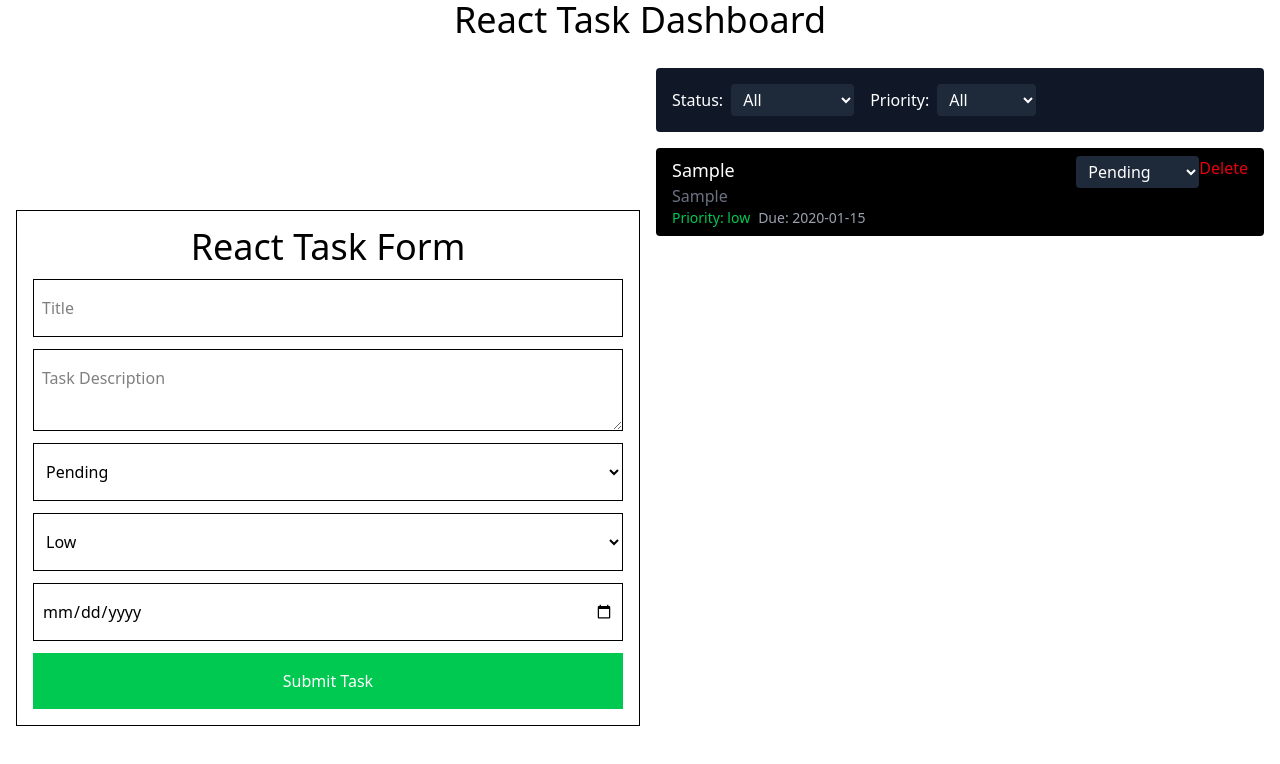
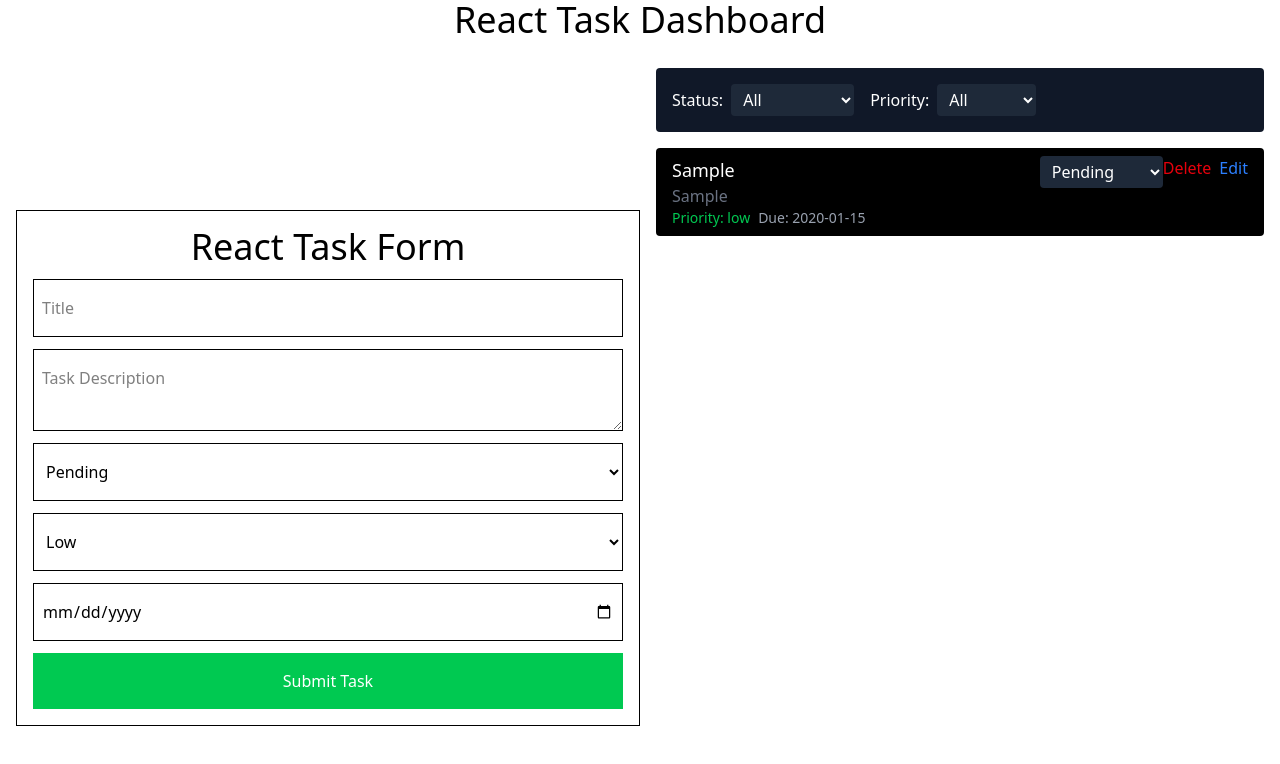
Before and after one commit to KaeTheDev/React-Dashboard-Application, a React (Vite) app: page / in a window 1280 px wide. Both pictures are taken after typing "Sample", "Sample", "2020-01-15" into the empty fields and a click on the button "Submit Task". Shown: the top 764 px of the page. Built offline with nearby package versions, Linux system fonts and the light colour scheme.

Commit message:
Added edit button to TaskItem. updated hover effect for edit and delete buttons and added onEdit prop to TaskItemProps

```diff
--- a/src/components/TaskList/TaskItem.tsx
+++ b/src/components/TaskList/TaskItem.tsx
@@ -5,6 +5,7 @@ export const TaskItem: React.FC<TaskItemProps> = ({
   task,
   onStatusChange,
   onDelete,
+  onEdit
 }) => {
   const getPriorityColor = (priority: string) => {
     switch (priority) {
@@ -44,11 +45,18 @@ export const TaskItem: React.FC<TaskItemProps> = ({
       </select>
 
       <button
-        className="text-md text-red-600"
+        className="text-md text-red-600 hover:text-red-900"
         onClick={() => onDelete(task.id)}
       >
         Delete
       </button>
+      <button
+  className="text-md text-blue-500 ml-2 hover:text-blue-900"
+  onClick={() => onEdit(task)}
+>
+  Edit
+</button>
+
     </div>
   );
 };
--- a/src/types/index.ts
+++ b/src/types/index.ts
@@ -14,6 +14,7 @@ export interface TaskItemProps {
     task: Task;
     onStatusChange: (taskId: string, newStatus: TaskStatus) => void;
     onDelete: (taskId: string) => void;
+    onEdit: (task: Task) => void;
 }
 
 export interface TaskListProps {
```
